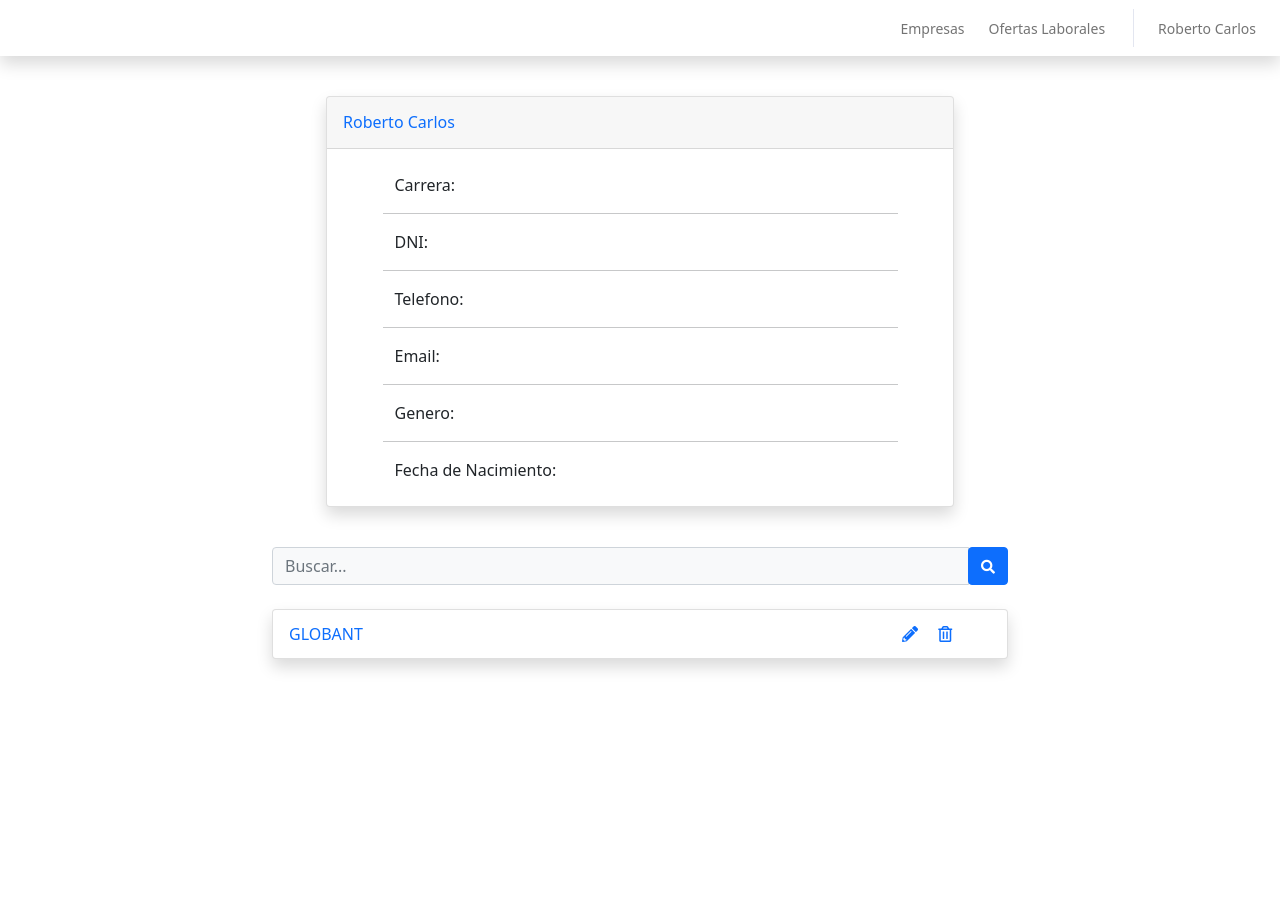
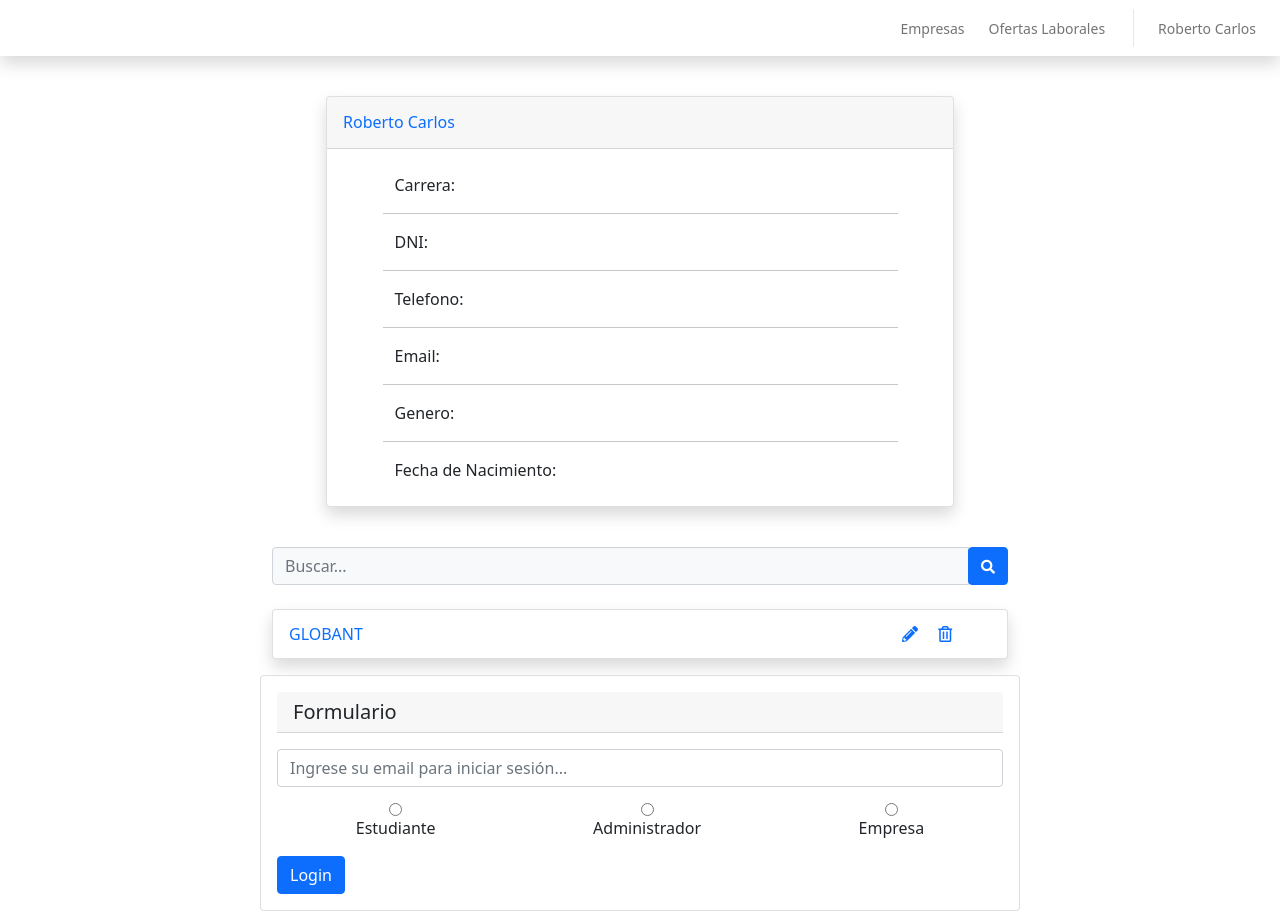
Before and after one commit to elomdq/pruebas-bootstrap, a plain HTML site: page index.html in a window 1280 px wide. Before the commit the page ends 800 px from the top, so only its background shows below. Drawn offline with nearby package versions, Linux system fonts and the light colour scheme.

Commit message:
Comienzo de formulario - Eloy

```diff
--- a/index.html
+++ b/index.html
@@ -1,12 +1,14 @@
 <!DOCTYPE html>
 <html lang="en">
+
 <head>
     <meta charset="UTF-8">
     <meta http-equiv="X-UA-Compatible" content="IE=edge">
     <meta name="viewport" content="width=device-width, initial-scale=1.0">
     <title>Document</title>
 
-    <link href="https://cdn.jsdelivr.net/npm/bootstrap@5.1.3/dist/css/bootstrap.min.css" rel="stylesheet" integrity="sha384-1BmE4kWBq78iYhFldvKuhfTAU6auU8tT94WrHftjDbrCEXSU1oBoqyl2QvZ6jIW3" crossorigin="anonymous">
+    <link href="https://cdn.jsdelivr.net/npm/bootstrap@5.1.3/dist/css/bootstrap.min.css" rel="stylesheet"
+        integrity="sha384-1BmE4kWBq78iYhFldvKuhfTAU6auU8tT94WrHftjDbrCEXSU1oBoqyl2QvZ6jIW3" crossorigin="anonymous">
     <link href="override.css" rel="stylesheet">
     <link href="style.css" rel="stylesheet">
     <link href="fontawesome-free/css/all.min.css" rel="stylesheet" type="text/css">
@@ -20,7 +22,8 @@
             <ul class="navbar-nav ms-auto">
 
                 <li class="nav-item mx-1">
-                    <a class="nav-link" href="#" id="companies" role="button" aria-haspopup="true" aria-expanded="false">
+                    <a class="nav-link" href="#" id="companies" role="button" aria-haspopup="true"
+                        aria-expanded="false">
                         <span class="mr-2 d-none d-lg-inline text-gray-600 small">Empresas</span>
                     </a>
                 </li>
@@ -35,7 +38,8 @@
 
                 <!-- Nav Item - User Information -->
                 <li class="nav-item dropdown no-arrow">
-                    <a class="nav-link dropdown-toggle" href="#" id="userDropdown" role="button" data-bs-toggle="dropdown" aria-expanded="false">
+                    <a class="nav-link dropdown-toggle" href="#" id="userDropdown" role="button"
+                        data-bs-toggle="dropdown" aria-expanded="false">
                         <span class="mr-2 d-none d-lg-inline text-gray-600 small"> Roberto Carlos </span>
                         <!-- <img class="img-profile rounded-circle" src="img/undraw_profile.svg"> -->
                     </a>
@@ -64,7 +68,7 @@
 
                         <div class="dropdown-divider"></div>
 
-                        <a class="dropdown-item" href="#" >
+                        <a class="dropdown-item" href="#">
                             <i class="fas fa-sign-out-alt fa-sm fa-fw mr-2 text-gray-400"></i>
                             Cerrar Sesion
                         </a>
@@ -130,7 +134,8 @@
             <!-- Topbar Search -->
             <form class="my-3 mb-4 col-8 navbar-search" action="#" method="">
                 <div class="input-group">
-                    <input type="text" class="form-control bg-light border-1" placeholder="Buscar..." aria-label="Search" aria-describedby="basic-addon2" name="searchKey">
+                    <input type="text" class="form-control bg-light border-1" placeholder="Buscar..."
+                        aria-label="Search" aria-describedby="basic-addon2" name="searchKey">
                     <div class="input-group-append">
                         <button class="btn btn-primary" type="submit">
                             <i class="fas fa-search fa-sm"></i>
@@ -171,6 +176,76 @@
             </div>
 
 
-    <script src="https://cdn.jsdelivr.net/npm/bootstrap@5.1.3/dist/js/bootstrap.bundle.min.js" integrity="sha384-ka7Sk0Gln4gmtz2MlQnikT1wXgYsOg+OMhuP+IlRH9sENBO0LRn5q+8nbTov4+1p" crossorigin="anonymous"></script>
+            <!-- Formularios -->
+
+            <div class="container">
+
+                <!-- Outer Row -->
+                <div class="row justify-content-center bg-white">
+
+                    <div class="card col-8 p-3">
+
+                        <h5 class="card-header mb-3"> Formulario </h5> <!-- o puedo poner la clase card-header a un div tb y adentro colocar el tecto - revisar bootstrap docs-->
+
+                        <form class="" action="" method="">
+
+                            <div class="form-group">
+                                <input name="email" type="email" class="form-control form-control-user"
+                                    id="exampleInputEmail" aria-describedby="emailHelp"
+                                    placeholder="Ingrese su email para iniciar sesión...">
+                            </div>
+
+                            <div class="form-group d-flex justify-content-around py-3">
+
+                                <div align="center">
+                                    <input type="radio" id="student" name="userType" value="0" class="d-block" required>
+                                    <label for="student" class="">Estudiante</label>
+                                </div>
+
+                                <div class="" align="center">
+                                    <input type="radio" id="admin" name="userType" value="1" class="d-block">
+                                    <label for="admin" class="">Administrador</label>
+                                </div>
+
+                                <div align="center">
+                                    <input type="radio" id="company" name="userType" value="2" class="d-block">
+                                    <label for="company" class="">Empresa</label>
+                                </div>
+
+                            </div>
+
+                            <!--<div class="form-group">
+                                                    <input type="password" class="form-control form-control-user"
+                                                        id="exampleInputPassword" placeholder="Password">
+                                                </div>
+
+                                                <div class="form-group">
+                                                    <div class="custom-control custom-checkbox small">
+                                                        <input type="checkbox" class="custom-control-input" id="customCheck">
+                                                        <label class="custom-control-label" for="customCheck">Remember
+                                                            Me</label>
+                                                    </div>
+                                                </div>-->
+
+                            <input type="submit" class="btn btn-primary btn-user btn-block" value="Login">
+                            <!-- <hr>
+                                                <a href="index.html" class="btn btn-google btn-user btn-block">
+                                                    <i class="fab fa-google fa-fw"></i> Login with Google
+                                                </a>
+                                                <a href="index.html" class="btn btn-facebook btn-user btn-block">
+                                                    <i class="fab fa-facebook-f fa-fw"></i> Login with Facebook
+                                                </a> -->
+                        </form>
+
+                    </div>
+
+                </div>
+
+            </div>
+
+            <script src="https://cdn.jsdelivr.net/npm/bootstrap@5.1.3/dist/js/bootstrap.bundle.min.js"
+                integrity="sha384-ka7Sk0Gln4gmtz2MlQnikT1wXgYsOg+OMhuP+IlRH9sENBO0LRn5q+8nbTov4+1p"
+                crossorigin="anonymous"></script>
 </body>
+
 </html>
```
Lines whose indentation alone changed are shown as unchanged.
